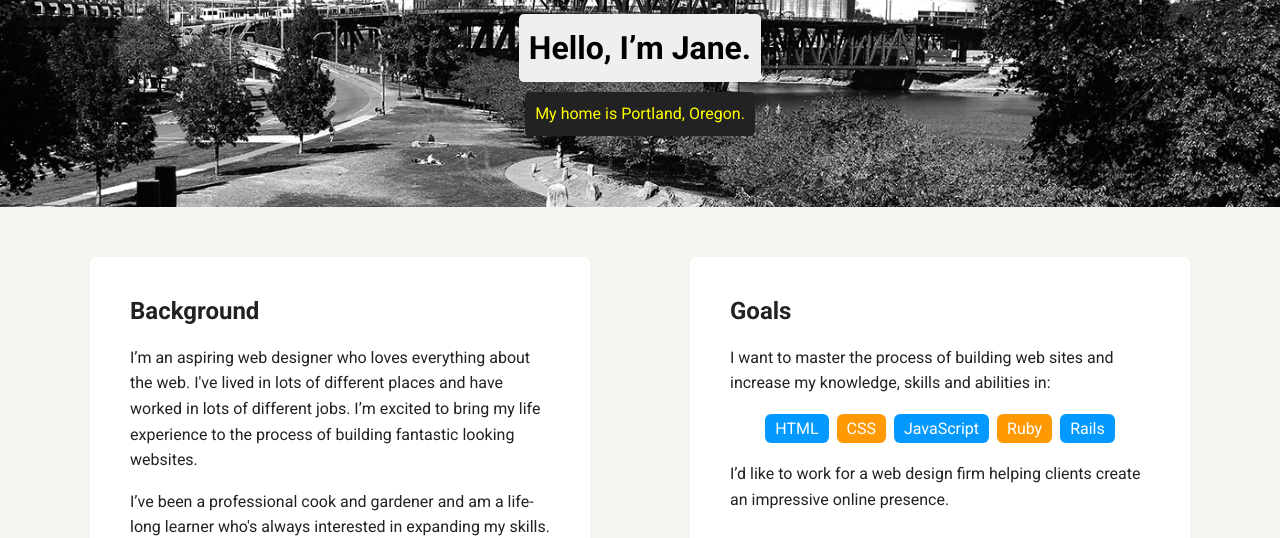
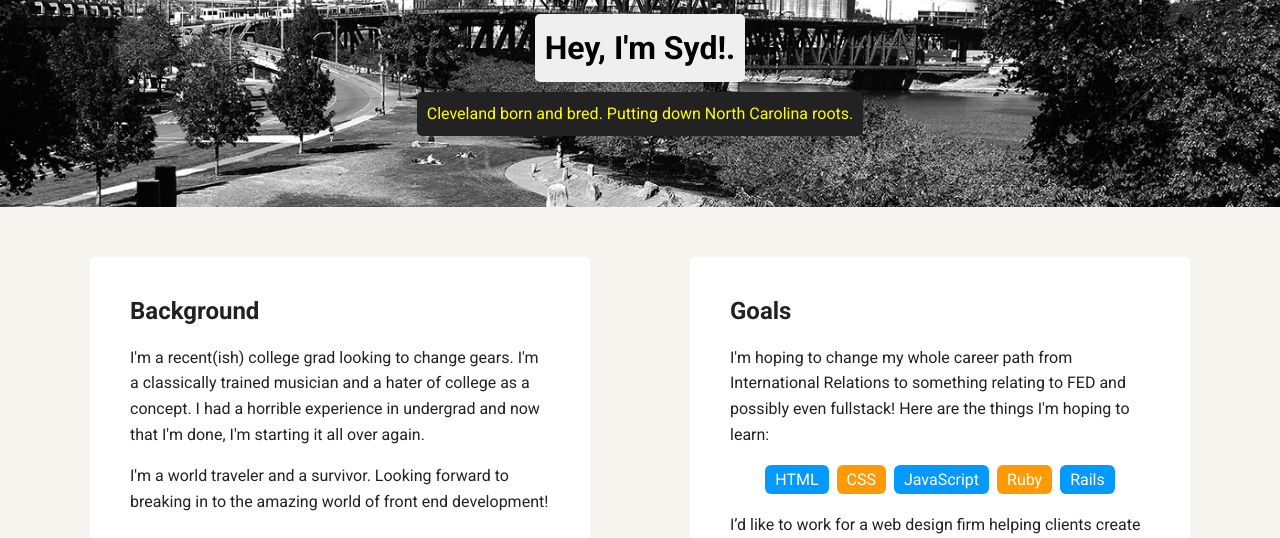
Before and after one commit to sydneygallek/techdegree-project-1, a plain HTML site: page index.html in a window 1280 px wide. Shown: the part 263-801 px from the top of the page. Drawn offline with Linux system fonts and the light colour scheme; a web font is replaced by a local one.

Commit message:
Updated <p> text

```diff
--- a/index.html
+++ b/index.html
@@ -18,20 +18,20 @@
 
     <header>
       <img src="images/me.png" alt="Drawing of Jane Smith" class="profile-image">
-      <h1 class="tag name">Hello, I’m Jane.</h1>
-      <p class="tag location">My home is Portland, Oregon.</p>
+      <h1 class="tag name">Hey, I'm Syd!.</h1>
+      <p class="tag location">Cleveland born and bred. Putting down North Carolina roots.</p>
     </header>
 
     <main class="flex">
       <div class="card">
         <h2>Background</h2>
-        <p>I’m an aspiring web designer who loves everything about the web. I've lived in lots of different places and have worked in lots of different jobs. I’m excited to bring my life experience to the process of building fantastic looking websites.</p>
-        <p>I’ve been a professional cook and gardener and am a life-long learner who's always interested in expanding my skills.</p>
+        <p>I'm a recent(ish) college grad looking to change gears. I'm a classically trained musician and a hater of college as a concept. I had a horrible experience in undergrad and now that I'm done, I'm starting it all over again. </p>
+        <p>I'm a world traveler and a survivor. Looking forward to breaking in to the amazing world of front end development!</p>
       </div>
 
       <div class="card">
         <h2>Goals</h2>
-        <p>I want to master the process of building web sites and increase my knowledge, skills and abilities in:</p>
+        <p>I'm hoping to change my whole career path from International Relations to something relating to FED and possibly even fullstack! Here are the things I'm hoping to learn:</p>
         <ul class="skills">
           <li>HTML</li>
           <li>CSS</li>
```
